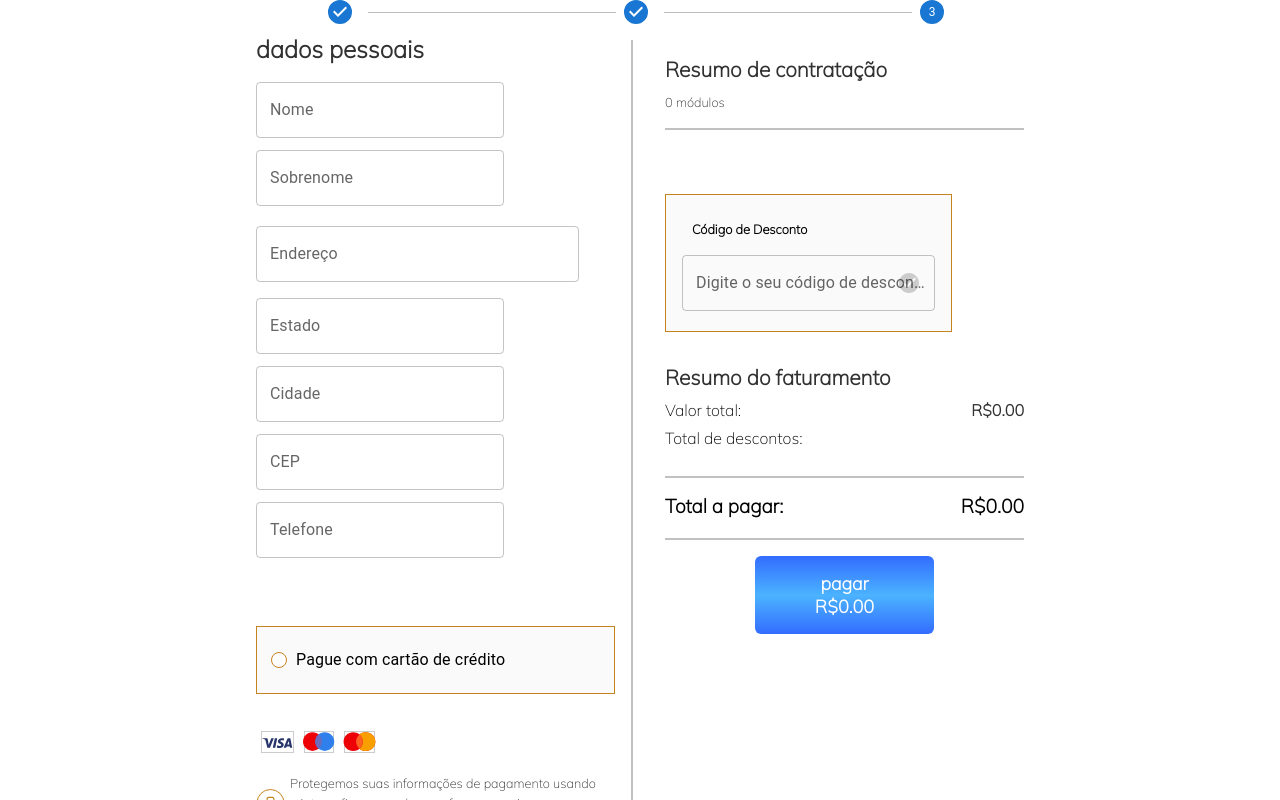
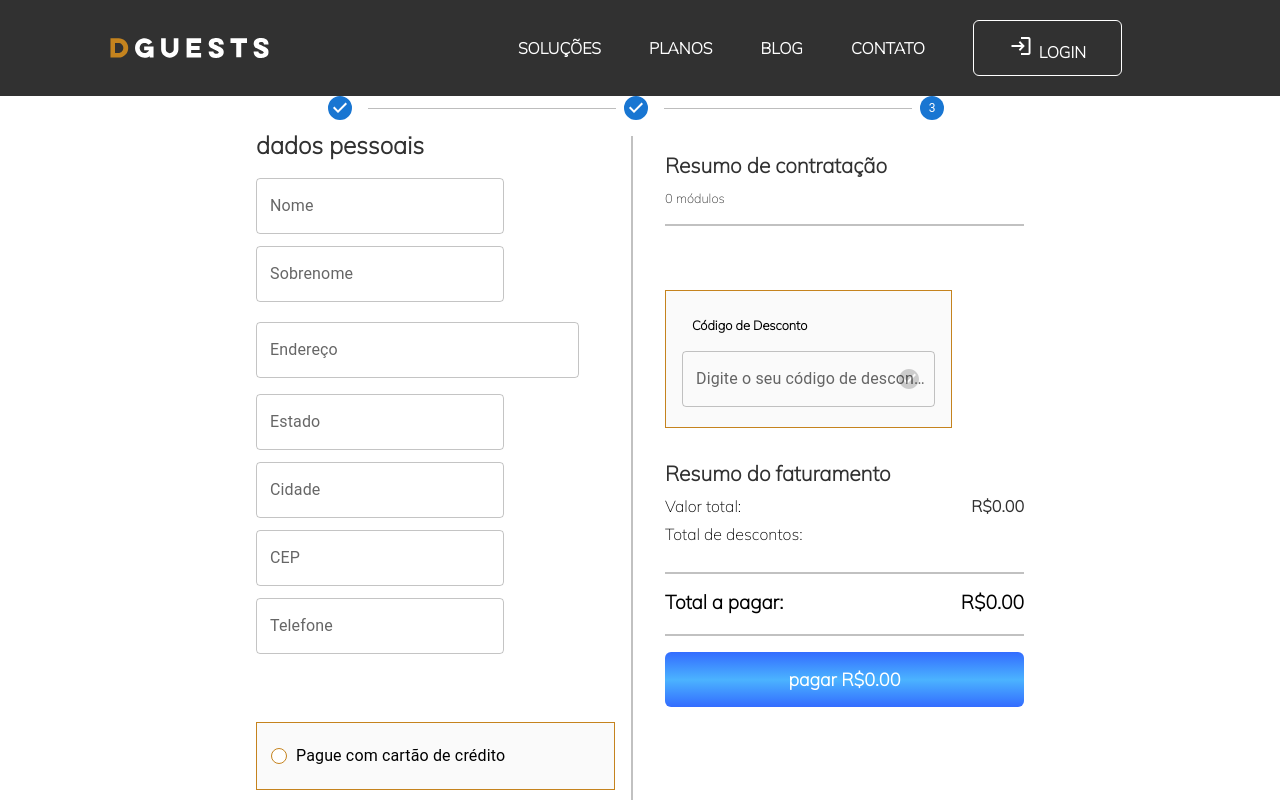
Before and after one commit to nubiadguests/prices, a React (Vite) app: page / in a window 1280 px wide. Shown: the top 800 px of the page. Built offline with nearby package versions, Linux system fonts and the light colour scheme.

Commit message:
another try

```diff
--- a/src/Pages/Cadastro/Cadastro.jsx
+++ b/src/Pages/Cadastro/Cadastro.jsx
@@ -12,6 +12,7 @@ import {
   FormContainer,
   H1,
   ImageContainer,
+  PaymentContainer,
   SpanContainer,
   StepContainer,
 } from "./styles";
@@ -320,8 +321,10 @@ function Cadastro() {
           </span>
         </StepContainer>
         <StepContainer style={{ display: step === 3 ? "block" : "none" }}>
+       <PaymentContainer>
 
           <Payment />
+       </PaymentContainer>
         </StepContainer>
         <ButtonContainer>
           {step < 3 && (
--- a/src/Pages/Cadastro/styles.js
+++ b/src/Pages/Cadastro/styles.js
@@ -27,13 +27,13 @@ export const FormContainer = styled.div`
   display: flex;
   flex-direction: column;
   text-align: center;
-  /* padding: 20px; */
   margin: 0 auto;
 
   @media (max-width: 500px) {
     order: 2;
     text-align: center;
     align-items: center;
+    padding: 20px; /* Adicione padding para espaçamento */
   }
 `;
 
@@ -49,28 +49,29 @@ export const ImageContainer = styled.div`
   img {
     animation: ${fadeIn} 2s ease-in-out;
     width: 160%;
-  height: 100vh;
-  object-fit: cover;
-
+    height: 100vh;
+    object-fit: cover;
+  }
 
   @media (max-width: 500px) {
     order: 1;
     width: 100%;
     height: auto;
+    padding: 20px; /* Adicione padding para espaçamento */
   }
 
   @media (max-width: 310px) {
     order: 1;
     width: 100vw;
     height: auto;
+    padding: 20px; /* Adicione padding para espaçamento */
   }
-}
-`;
+`
+
 
 export const StepContainer = styled.div`
   width: 60%;
   text-align: left;
-  /* padding: 20px; */
   margin: 0 auto;
 
   @media (max-width: 950px) {
@@ -83,6 +84,7 @@ export const StepContainer = styled.div`
   }
 `;
 
+
 export const ButtonContainer = styled.div`
   display: flex;
   flex-direction: column;
@@ -92,7 +94,11 @@ export const ButtonContainer = styled.div`
   justify-content: space-between;
   width: 60%;
 
+  @media (max-width: 950px) {
+    width: 100%;
+  }
 `;
+
 
 export const H1 = styled.h1`
   font-family: Mulish;
@@ -130,7 +136,7 @@ export const CheckBox = styled.input.attrs({ type: "checkbox" })`
 `;
 
 export const SpanContainer = styled.div`
-   display: flex;
+  display: flex;
   flex-direction: column;
   align-items: center;
   text-align: left;
@@ -156,4 +162,8 @@ export const PaymentContainer = styled.div`
   display: flex;
   justify-content: center;
   align-items: center;
-`
+
+  @media (max-width: 500px) {
+    order: 3;
+  }
+`;
--- a/src/components/PaymentForm/styles.js
+++ b/src/components/PaymentForm/styles.js
@@ -1,4 +1,5 @@
 import styled from "styled-components";
+
 
 export const MainContainer = styled.div`
   width: 100%;
@@ -9,11 +10,6 @@ export const MainContainer = styled.div`
   @media (min-width: 769px) {
     flex-direction: row;
   }
-  @media (max-width: 601px) {
-  .responsive-text-field {
-    width: 50%;
-  }
-}
 `;
 
 export const PaymentContainer = styled.div`
@@ -27,6 +23,7 @@ export const PaymentContainer = styled.div`
     margin: 0;
   }
 `;
+
 
 export const StepContainer = styled.div`
   width: 100%;
@@ -166,7 +163,7 @@ export const FinalPrice = styled.p`
 
 export const Button = styled.button`
   display: flex;
-  width: 50%;
+  width: 100%; /* Altere para ocupar 100% da largura */
   padding: 16px 40px;
   justify-content: center;
   margin: 0 auto;
@@ -184,9 +181,20 @@ export const Button = styled.button`
   @media (max-width: 768px) {
     width: 100%;
   }
-`
+`;
 
 export const InputsContainer = styled.div`
   width: 90%;
 
-`
+  @media (max-width: 768px) {
+    width: 100%;
+  }
+
+  @media (max-width: 500px) {
+    display: flex;
+    flex-direction: column;
+    align-items: center;
+    width: 54%;
+    justify-content: center;
+  }
+`;
--- a/src/components/navbar/index.jsx
+++ b/src/components/navbar/index.jsx
@@ -118,73 +118,73 @@ function Navbar() {
     setIsMobileMenuOpen(!isMobileMenuOpen);
   };
 
-  // return (
-  //   <NavbarContainer>
-  //     <img src={logo} />
+  return (
+    <NavbarContainer>
+      <img src={logo} />
 
-  //     <MobileMenuIcon onClick={toggleMobileMenu}>
-  //       &#9776;
-  //     </MobileMenuIcon>
+      <MobileMenuIcon onClick={toggleMobileMenu}>
+        &#9776;
+      </MobileMenuIcon>
 
-  //     <ButtonsContainer>
-  //       <Button
-  //         onClick={() => handleButtonClick("solucoes")}
-  //         isYellow={selectedButton === "solucoes"}
-  //       >
-  //         soluções
-  //       </Button>
-  //       <Button
-  //         onClick={() => handleButtonClick("planos")}
-  //         isYellow={selectedButton === "planos"}
-  //       >
-  //         planos
-  //       </Button>
-  //       <Button
-  //         onClick={() => handleButtonClick("blog")}
-  //         isYellow={selectedButton === "blog"}
-  //       >
-  //         blog
-  //       </Button>
-  //       <Button
-  //         onClick={() => handleButtonClick("contato")}
-  //         isYellow={selectedButton === "contato"}
-  //       >
-  //         contato
-  //       </Button>
+      <ButtonsContainer>
+        <Button
+          onClick={() => handleButtonClick("solucoes")}
+          isYellow={selectedButton === "solucoes"}
+        >
+          soluções
+        </Button>
+        <Button
+          onClick={() => handleButtonClick("planos")}
+          isYellow={selectedButton === "planos"}
+        >
+          planos
+        </Button>
+        <Button
+          onClick={() => handleButtonClick("blog")}
+          isYellow={selectedButton === "blog"}
+        >
+          blog
+        </Button>
+        <Button
+          onClick={() => handleButtonClick("contato")}
+          isYellow={selectedButton === "contato"}
+        >
+          contato
+        </Button>
 
-  //       <LoginButton> <img src={login} />Login</LoginButton>
-  //     </ButtonsContainer>
+        <LoginButton> <img src={login} />Login</LoginButton>
+      </ButtonsContainer>
 
-  //     <MobileMenu isOpen={isMobileMenuOpen}>
-  //       <Button
-  //         onClick={() => handleButtonClick("solucoes")}
-  //         isYellow={selectedButton === "solucoes"}
-  //       >
-  //         soluções
-  //       </Button>
-  //       <Button
-  //         onClick={() => handleButtonClick("planos")}
-  //         isYellow={selectedButton === "planos"}
-  //       >
-  //         planos
-  //       </Button>
-  //       <Button
-  //         onClick={() => handleButtonClick("blog")}
-  //         isYellow={selectedButton === "blog"}
-  //       >
-  //         blog
-  //       </Button>
-  //       <Button
-  //         onClick={() => handleButtonClick("contato")}
-  //         isYellow={selectedButton === "contato"}
-  //       >
-  //         contato
-  //       </Button>
-  //       <Button>Login</Button>
+      <MobileMenu isOpen={isMobileMenuOpen}>
+        <Button
+          onClick={() => handleButtonClick("solucoes")}
+          isYellow={selectedButton === "solucoes"}
+        >
+          soluções
+        </Button>
+        <Button
+          onClick={() => handleButtonClick("planos")}
+          isYellow={selectedButton === "planos"}
+        >
+          planos
+        </Button>
+        <Button
+          onClick={() => handleButtonClick("blog")}
+          isYellow={selectedButton === "blog"}
+        >
+          blog
+        </Button>
+        <Button
+          onClick={() => handleButtonClick("contato")}
+          isYellow={selectedButton === "contato"}
+        >
+          contato
+        </Button>
+        <Button>Login</Button>
 
-  //     </MobileMenu>
-  //   </NavbarContainer>
-  // );
+      </MobileMenu>
+    </NavbarContainer>
+  );
 }
 
 export default Navbar;
```
